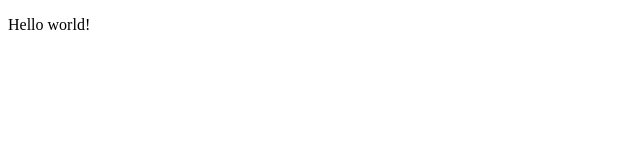
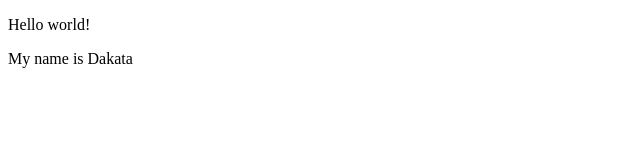
Before and after one commit to ddunchev/WebDesign.com, a plain HTML site: page index.html in a window 1280 px wide. Shown: the whole page, without its empty margins (0-640 px from the left). Drawn offline with Linux system fonts and the light colour scheme.

Commit message:
Addin a new line in index file

```diff
--- a/index.html
+++ b/index.html
@@ -5,5 +5,6 @@
     </head>
     <body>
         <p>Hello world!</p>
+        <p>My name is Dakata</p>
     </body>
 </html>
```
